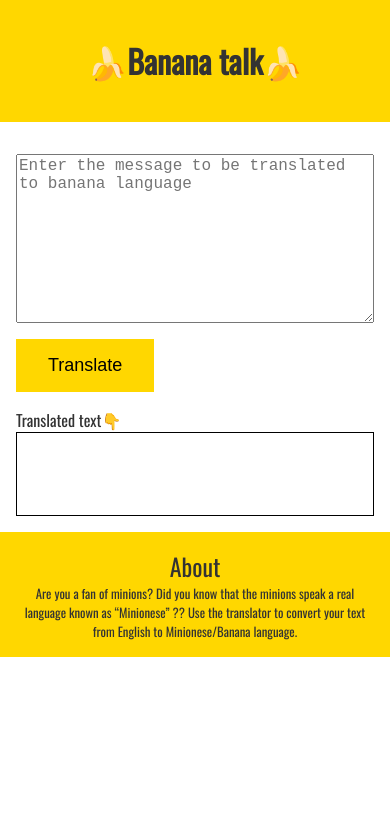
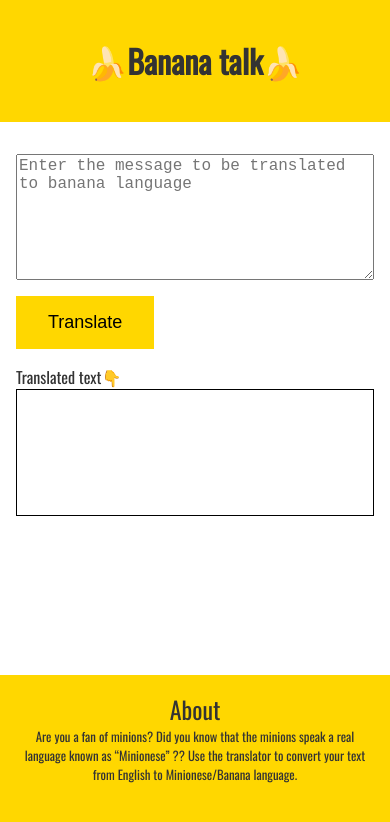
Before and after one commit to shreyabiradar07/Minionese, a plain HTML site: page index.html in a window 390 px wide. Drawn offline with nearby package versions, Linux system fonts and the light colour scheme.

Commit message:
added changes in style.css file

```diff
--- a/style.css
+++ b/style.css
@@ -24,7 +24,7 @@ main{
 textarea{
   display: block;
   width: 100%;
-  min-height: 20vh;
+  min-height: 15vh;
   margin-top: 1rem;
   font-size: large;
   box-sizing: border-box;
@@ -39,13 +39,13 @@ button{
 #output-div{
 box-sizing: border-box;
 width: 100%;
-min-height: 10vh;
+min-height: 15vh;
 max-height: 20vh;
 overflow: scroll;
 border: 1px solid black;
 }
 footer {
-    position:relative;
+    position:absolute;
     bottom: 0;
     width: 100%;
     padding: 1rem;
@@ -54,11 +54,14 @@ footer {
 }
 
 footer p {
-  max-width: 600px;
+  max-width: 660px;
     margin: auto;
 }
-@media only screen and (max-width:600px){
+@media only screen and (max-width:660px){
   footer{
     font-size:0.8rem;
+    position: fixed;
+    bottom: 0;
+    height: 20%;
   }
 }
```
